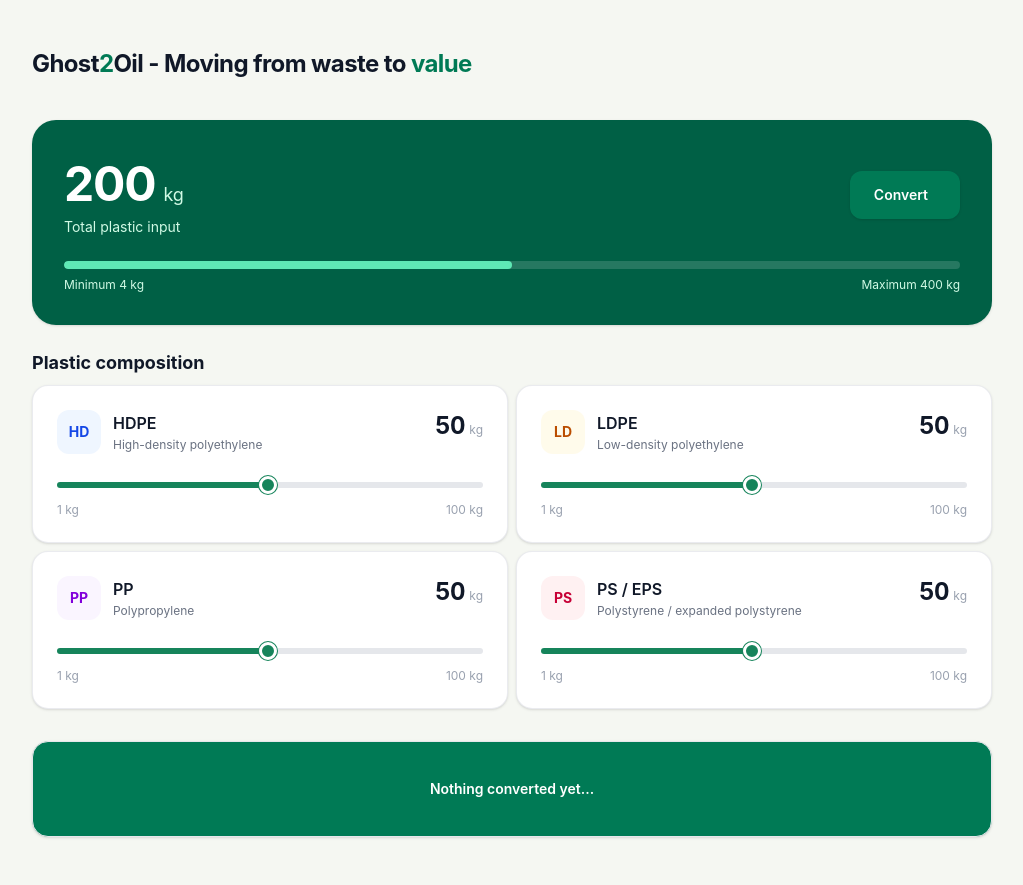
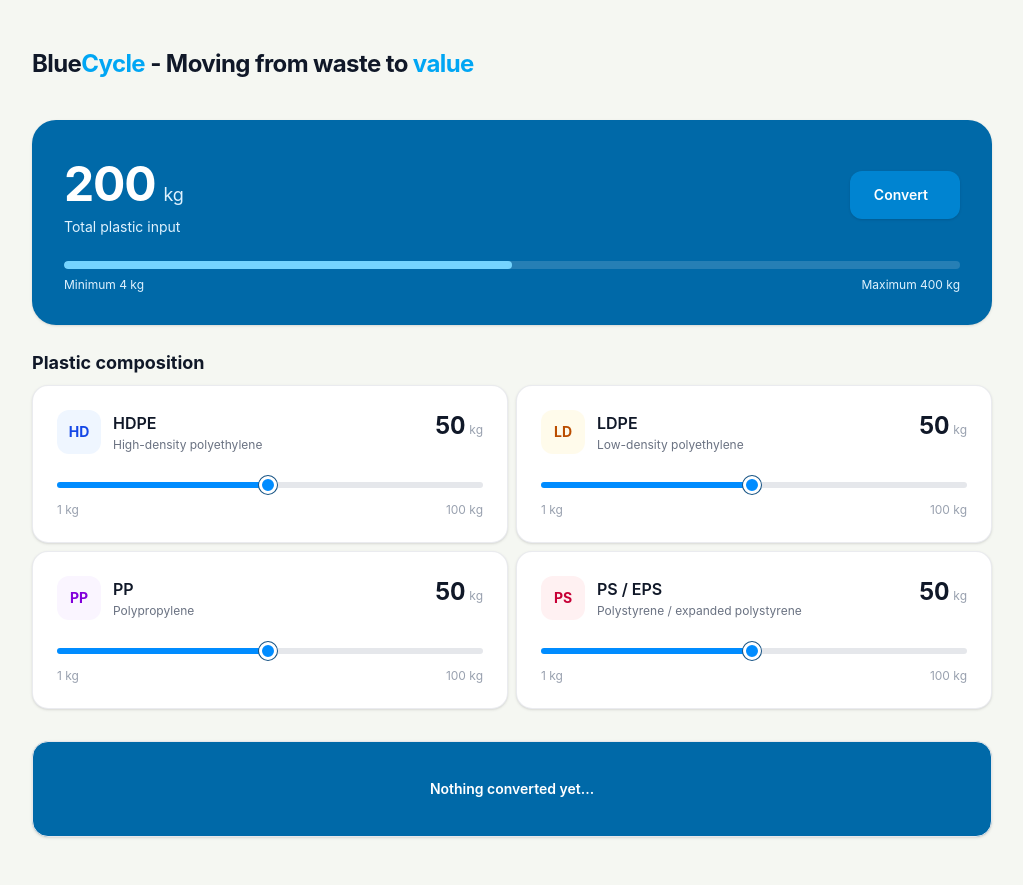
Before and after one commit to t1001001/plastic2oil, a FastAPI app: page / in a window 1280 px wide. Shown: the whole page, without its empty margins (128-1151 px from the left). Run offline with FastAPI, Linux system fonts and the light colour scheme; some libraries are stand-ins or nearby versions.

Commit message:
renamed proj to bluecycle and adapted formular

```diff
--- a/src/services/conversion_service.py
+++ b/src/services/conversion_service.py
@@ -3,7 +3,7 @@
 
 def convert(plastic: Plastic) -> Oil:
     amount_of_plastic = plastic.hdpe + plastic.ldpe + plastic.pp + plastic.ps_eps
-    amount_of_pyrolysis_oil = plastic.hdpe * 0.75 + plastic.ldpe * 0.75 * plastic.pp * 0.75 + plastic.ps_eps * 0.75
+    amount_of_pyrolysis_oil = plastic.hdpe * 0.25 + plastic.ldpe * 0.2 + plastic.pp * 0.2 + plastic.ps_eps * 0.1
     money = amount_of_pyrolysis_oil * 10.7
     return Oil(
         amount_of_plastic=amount_of_plastic,
--- a/src/templates/index.html
+++ b/src/templates/index.html
@@ -4,7 +4,7 @@
   <meta charset="UTF-8" />
   <meta name="viewport" content="width=device-width, initial-scale=1.0" />
   <meta name="theme-color" content="#f5f7f2" />
-  <title>Ghost2Oil</title>
+  <title>BlueCycle</title>
 
   <script src="https://cdn.jsdelivr.net/npm/htmx.org@2.0.11/dist/htmx.min.js"
     integrity="sha384-2OatzQy1H+Zd/IIrjr1TcuDGqLXeHhbooAyJY1KdQMKnr4LZ22k31GBLdYKHmVjg"
@@ -32,22 +32,22 @@
       width: 18px;
       height: 18px;
       border-radius: 50%;
-      background: #16845b;
+      background: #008cff;
       border: 3px solid white;
-      box-shadow: 0 0 0 1px #16845b;
+      box-shadow: 0 0 0 1px #165384;
     }
 
     input[type="range"]::-moz-range-thumb {
       width: 13px;
       height: 13px;
       border-radius: 50%;
-      background: #16845b;
+      background: #165384;
       border: 3px solid white;
-      box-shadow: 0 0 0 1px #16845b;
+      box-shadow: 0 0 0 1px #165384;
     }
 
     input[type="range"]:focus-visible {
-      outline: 2px solid #16845b;
+      outline: 2px solid #165384;
       outline-offset: 5px;
     }
 
@@ -66,7 +66,7 @@
 
     .convert-button:hover {
       transform: translateY(-1px);
-      background: #116b49;
+      background: #008cff;
     }
 
     .convert-button:active {
@@ -87,7 +87,7 @@
     <header class="mb-10 flex items-center gap-3">
       <div>
         <h1 class="text-xl font-bold tracking-tight sm:text-2xl">
-          Ghost<span class="text-emerald-700">2</span>Oil - Moving from waste to <span class="text-emerald-700">value</span>
+          Blue<span class="text-sky-500">Cycle</span> - Moving from waste to <span class="text-sky-500">value</span>
         </h1>
       </div>
     </header>
@@ -103,32 +103,32 @@
     >
 
       <!-- Summary -->
-      <section class="overflow-hidden rounded-3xl bg-emerald-800 p-6 text-white shadow-sm sm:p-8">
+      <section class="overflow-hidden rounded-3xl bg-sky-700 p-6 text-white shadow-sm sm:p-8">
         <div class="flex flex-col gap-5 sm:flex-row sm:items-center sm:justify-between">
           <div>
             <div class="mt-2 flex items-baseline gap-2">
               <output id="total-value" class="text-4xl font-bold tracking-tight sm:text-5xl">
                 200
               </output>
-              <span class="text-lg text-emerald-100">kg</span>
+              <span class="text-lg text-sky-100">kg</span>
             </div>
-            <p class="mt-2 text-sm text-emerald-100">
+            <p class="mt-2 text-sm text-sky-100">
               Total plastic input
             </p>
           </div>
           <div class="flex items-center justify-start">
             <button type="submit"
-                    class="convert-button inline-flex min-h-12 items-center justify-center gap-2 rounded-xl bg-emerald-700 px-6 py-3 text-sm font-semibold text-white shadow-sm">
+                    class="convert-button inline-flex min-h-12 items-center justify-center gap-2 rounded-xl bg-sky-600 px-6 py-3 text-sm font-semibold text-white shadow-sm">
               Convert
               <span aria-hidden="true"></span>
             </button>
           </div>
         </div>
         <div class="mt-6 h-2 overflow-hidden rounded-full bg-white/15">
-          <div id="total-bar" class="h-full rounded-full bg-emerald-300 transition-all duration-200"
+          <div id="total-bar" class="h-full rounded-full bg-sky-300 transition-all duration-200"
                style="width: 50%"></div>
         </div>
-        <div class="mt-2 flex justify-between text-xs text-emerald-100">
+        <div class="mt-2 flex justify-between text-xs text-sky-100">
           <span>Minimum 4 kg</span>
           <span>Maximum 400 kg</span>
         </div>
@@ -264,7 +264,7 @@
     <section class="mt-8" aria-label="Conversion results">
       <div id="conversion-result"
           aria-live="polite"
-          class="h-24 flex flex-col  items-center justify-center overflow-y-auto rounded-2xl border border-gray-200 bg-emerald-700 p-4 text-sm font-semibold text-white shadow-sm">
+          class="h-24 flex flex-col  items-center justify-center overflow-y-auto rounded-2xl border border-gray-200 bg-sky-700 p-4 text-sm font-semibold text-white shadow-sm">
         <p class="text-center">Nothing converted yet...</p>
       </div>
     </section>
@@ -290,7 +290,7 @@
         const percentage = ((value - min) / (max - min)) * 100;
 
         slider.style.background =
-          `linear-gradient(to right, #16845b ${percentage}%, #e5e7eb ${percentage}%)`;
+          `linear-gradient(to right, #008cff ${percentage}%, #e5e7eb ${percentage}%)`;
       });
 
       document.getElementById("total-value").value =
```
